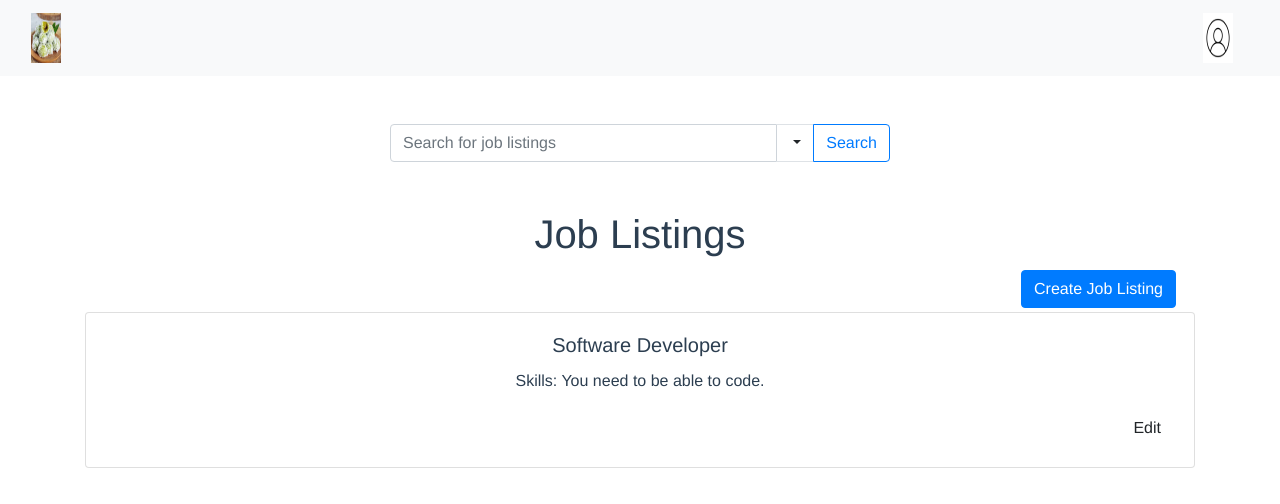
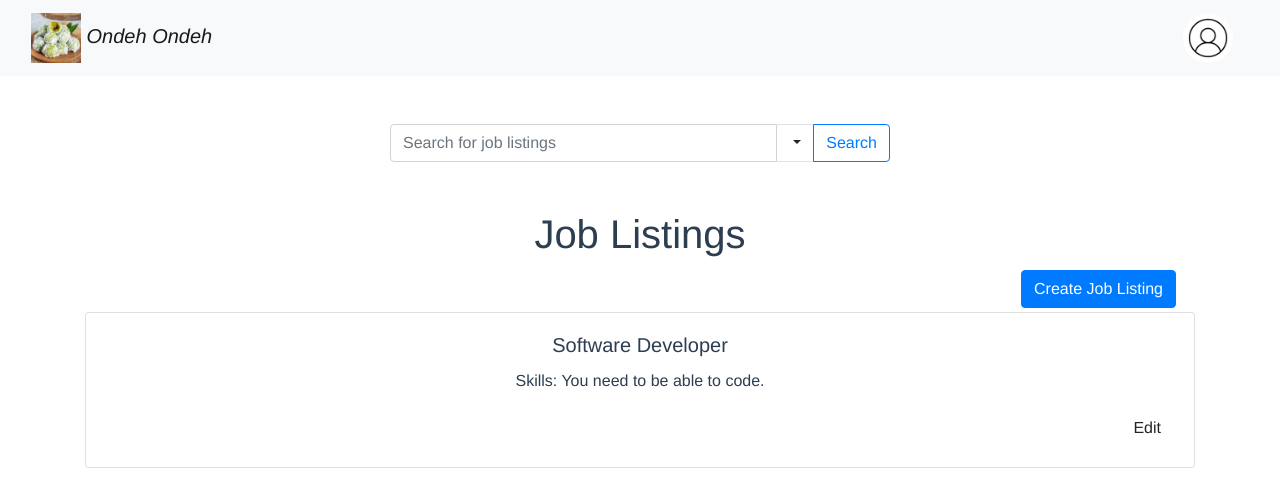
Before and after one commit to L1uM4rt1n/SPM-Project, a Vue app in the folder Frontend/spm-proj/: page / in a window 1280 px wide. Shown: the top 504 px of the page. Built offline with nearby package versions, Linux system fonts and the light colour scheme.

Commit message:
Update AppNavbar.vue

```diff
--- a/Frontend/spm-proj/src/components/AppNavbar.vue
+++ b/Frontend/spm-proj/src/components/AppNavbar.vue
@@ -2,10 +2,10 @@
     <nav class="navbar navbar-light bg-light">
         <div class="container-fluid">
             <a class="navbar-brand" href="#">
-            <img src="../components/img/ondeh.jpeg" width="30" height="50" alt="">
+            <img src="../components/img/ondeh.jpeg" width="50" height="50" alt="">  <i>Ondeh Ondeh</i>
             </a>
             <a class="navbar-brand" href="#">
-            <img src="../components/img/user.png" width="30" height="50" alt="">
+            <img src="../components/img/user.png"  class="rounded-circle" width="50" height="50" alt="">
             </a>
         </div>
         </nav>
```
